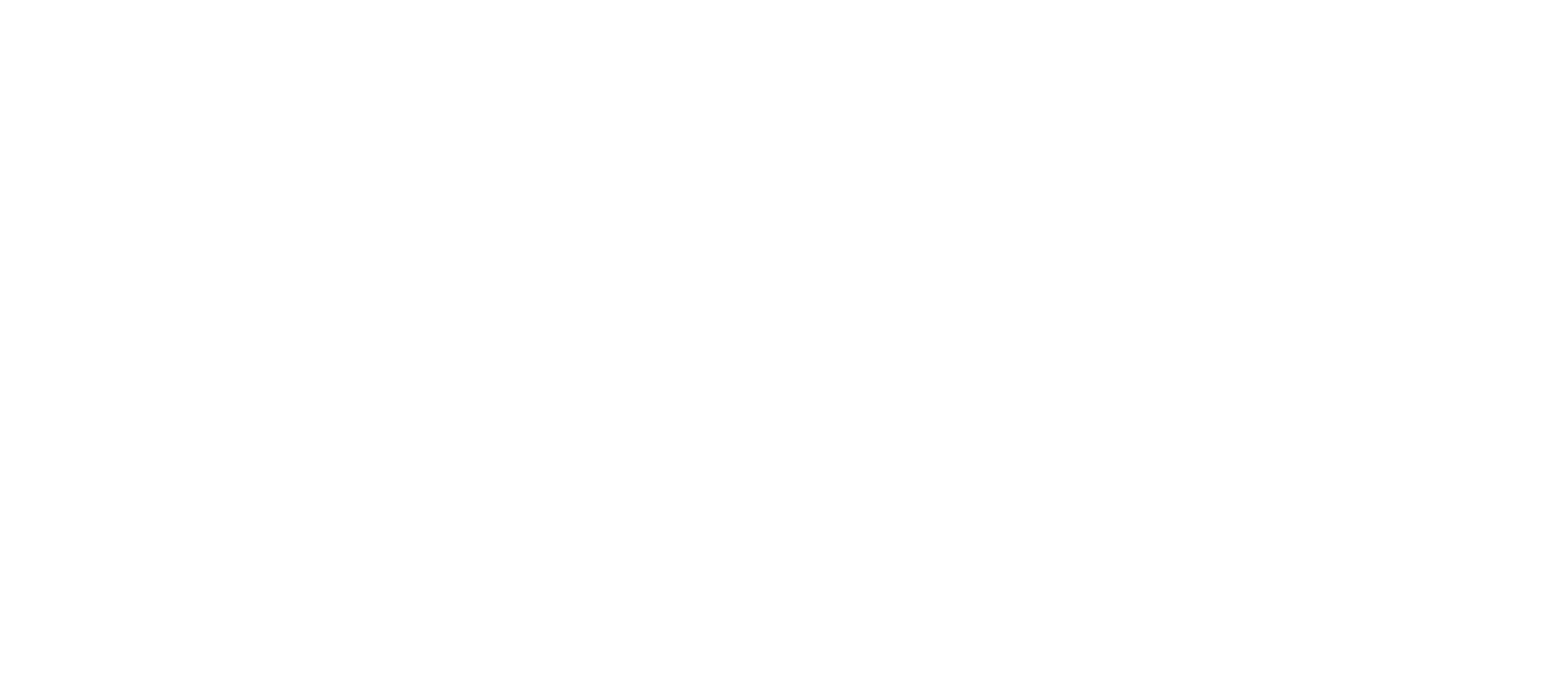
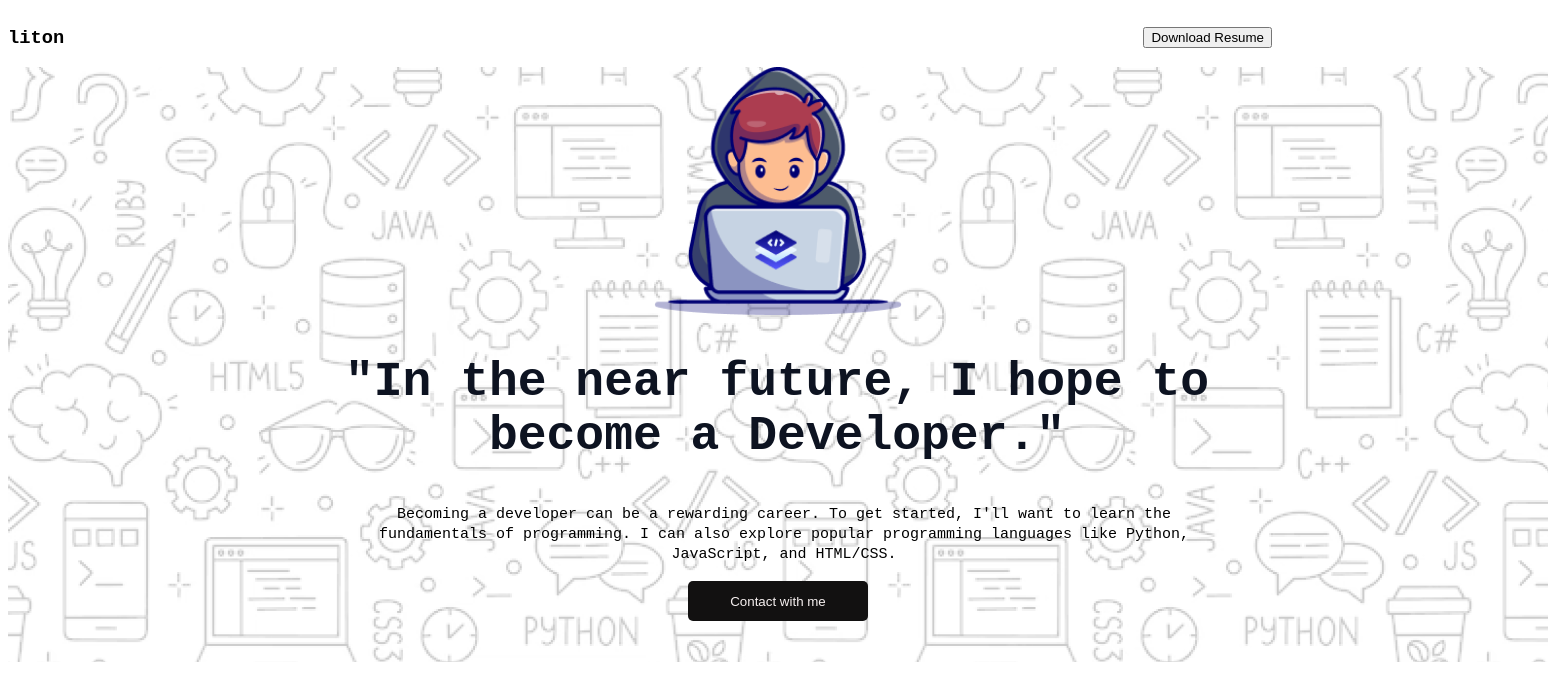
Before and after one commit to MH-liton-360/RBA1-Challenge-Begins, a plain HTML site: page index.html in a window 1280 px wide. Shown: the whole page, 1548 px wide, since content can reach past the window. Drawn offline with Linux system fonts and the light colour scheme; a web font is replaced by a local one.

Commit message:
section developer

```diff
--- a/index.html
+++ b/index.html
@@ -5,10 +5,59 @@
     <meta charset="UTF-8">
     <meta name="viewport" content="width=device-width, initial-scale=1.0">
     <title>RBA1-Challenge-Begins</title>
+
+    <!-- font-family: "Azeret Mono", monospace; -->
+    <link rel="preconnect" href="https://fonts.googleapis.com">
+    <link rel="preconnect" href="https://fonts.gstatic.com" crossorigin>
+    <link href="https://fonts.googleapis.com/css2?family=Azeret+Mono:ital,wght@0,100..900;1,100..900&display=swap"
+        rel="stylesheet">
+
+    <!-- style css -->
+    <link rel="stylesheet" href="style/style.css">
 </head>
 
-<body>
+<body class="azeret-mono-normal">
+    <header>
+        <nav>
+            <h3><b>liton</b></h3>
+            <ul>
+                <li><input type="button" value="Download Resume"></li>
+            </ul>
+        </nav>
+    </header>
 
+
+
+    <main>
+
+        <!-- Section-----------Developer ------------ design -->
+        <section class="Developer">
+            <div>
+                <img class="Developer-image" src="image/Group.png" alt="">
+            </div>
+
+            <div class="Developer-title">
+                <h1 class="Developer-subtitle">"In the near future, I hope to become a Developer."</h1>
+                <p class="Developer-subtitles"><small>Becoming a developer can be a rewarding career. To get started,
+                        I'll want to learn the fundamentals of programming. I can also explore
+                        popular programming languages like Python, JavaScript, and HTML/CSS.</small></p>
+            </div>
+            <div class="Developer-btn">
+                <input class="btn" type="button" value="Contact with me">
+            </div>
+        </section>
+    </main>
+
+
+
+
+
+
+
+
+    <footer>
+
+    </footer>
 </body>
 
 </html>
--- a/style/style.css
+++ b/style/style.css
@@ -0,0 +1,82 @@
+.azeret-mono-normal {
+    font-family: "Azeret Mono", monospace;
+    font-optical-sizing: auto;
+    font-style: normal;
+}
+
+
+
+
+/* nav style */
+nav {
+    display: flex;
+    align-items: center;
+    justify-content: space-between;
+
+
+}
+
+nav ul li {
+    list-style: none;
+}
+
+
+
+
+
+/* main--------------Section-01 */
+.Developer {
+    background-image: url(../image/Hero-bg.png);
+    width: 1540px;
+    height: 595px;
+
+
+}
+
+.Developer-image {
+    width: 248px;
+    height: 248px;
+    display: block;
+    margin-left: auto;
+    margin-right: auto;
+}
+
+.Developer-title {
+    text-align: center;
+}
+
+.Developer-subtitle {
+    position: static;
+    width: 998px;
+    color: rgb(13, 19, 33);
+    font-size: 48px;
+    font-weight: 800;
+    margin-left: 270px;
+
+}
+
+.Developer-subtitles {
+    position: static;
+    width: 852px;
+    font-size: 18px;
+    margin-left: 350px;
+
+}
+
+.Developer-btn {
+    text-align: center;
+
+}
+
+.btn {
+    width: 180px;
+    height: 40px;
+    color: rgb(247, 241, 241);
+    background: rgb(18, 17, 17);
+    padding: 5px;
+    border-radius: 5px;
+    border: none;
+}
+
+
+/* main--------------Section-01 */
```
